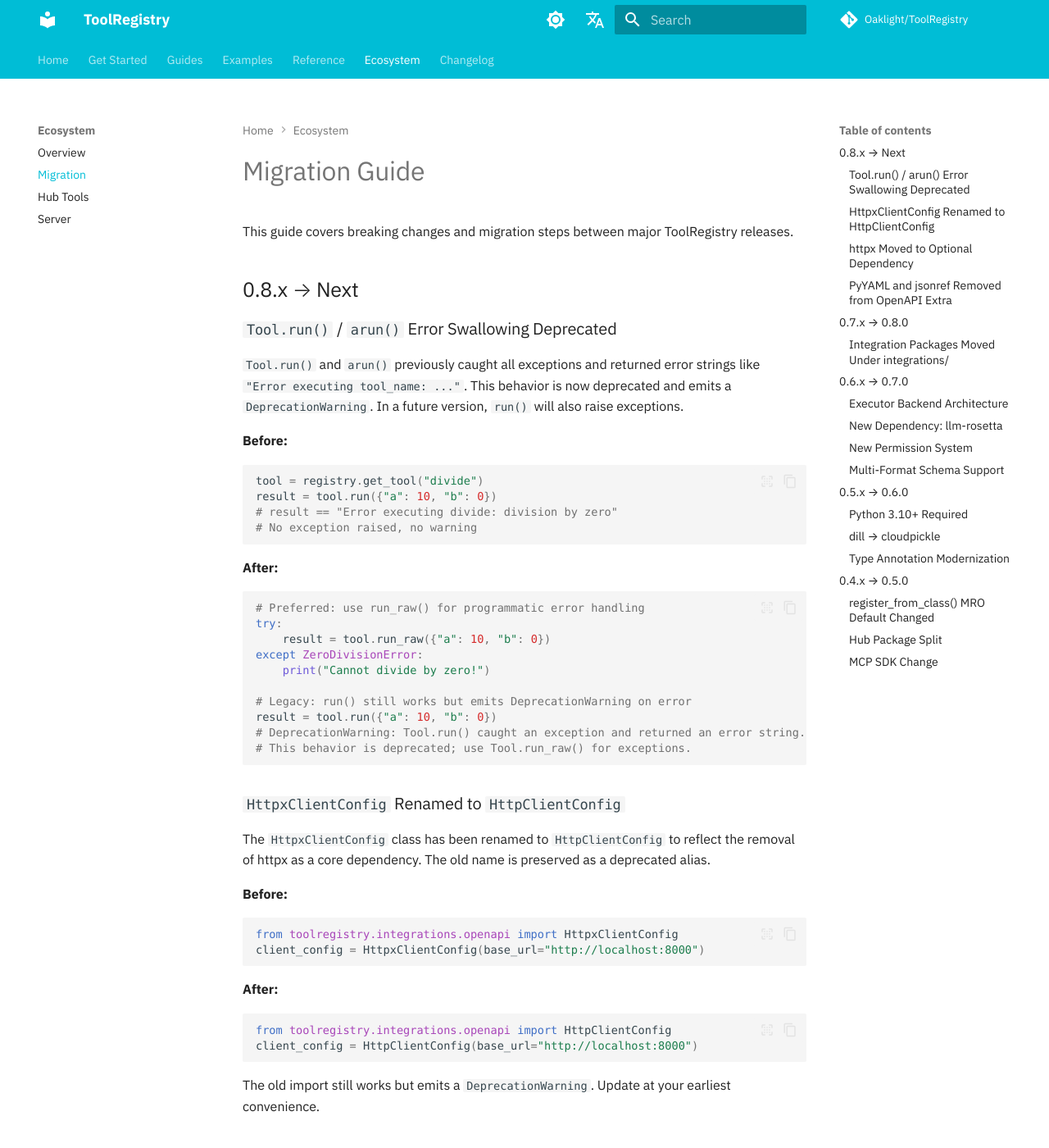
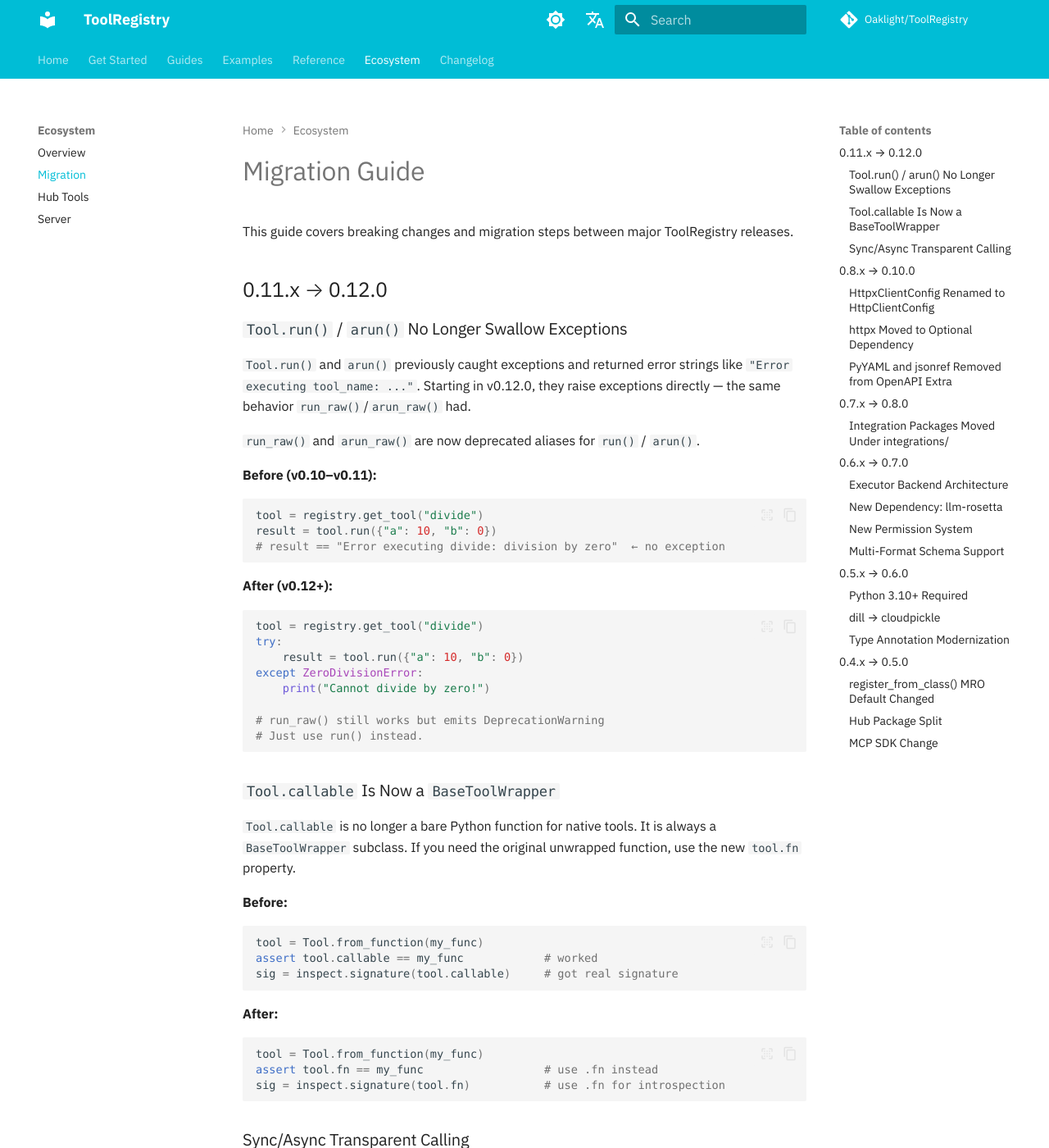
Before and after one commit to Oaklight/ToolRegistry, an MkDocs documentation site: the page built from docs/migration.md, in a window 1280 px wide and 1400 px high. Shown: the whole window at 82% size. Built offline with MkDocs 1.6.1 and Material for MkDocs 9.7.7, drawn with Linux system fonts in a browser that asks for light colours; some web fonts are replaced; comment, search, counter and statistics services are not loaded; some of the changed text lies outside the part shown.

Commit message:
docs: update migration guide and API reference for v0.12.0

````diff
--- a/docs/migration.md
+++ b/docs/migration.md
@@ -2,35 +2,72 @@
 
 This guide covers breaking changes and migration steps between major ToolRegistry releases.
 
-## 0.8.x → Next
+## 0.11.x → 0.12.0
 
-### `Tool.run()` / `arun()` Error Swallowing Deprecated
+### `Tool.run()` / `arun()` No Longer Swallow Exceptions
 
-`Tool.run()` and `arun()` previously caught all exceptions and returned error strings like `"Error executing tool_name: ..."`. This behavior is now deprecated and emits a `DeprecationWarning`. In a future version, `run()` will also raise exceptions.
+`Tool.run()` and `arun()` previously caught exceptions and returned error strings like `"Error executing tool_name: ..."`. Starting in v0.12.0, they raise exceptions directly — the same behavior `run_raw()`/`arun_raw()` had.
+
+`run_raw()` and `arun_raw()` are now deprecated aliases for `run()` / `arun()`.
+
+**Before (v0.10–v0.11):**
+
+```python
+tool = registry.get_tool("divide")
+result = tool.run({"a": 10, "b": 0})
+# result == "Error executing divide: division by zero"  ← no exception
+```
+
+**After (v0.12+):**
+
+```python
+tool = registry.get_tool("divide")
+try:
+    result = tool.run({"a": 10, "b": 0})
+except ZeroDivisionError:
+    print("Cannot divide by zero!")
+
+# run_raw() still works but emits DeprecationWarning
+# Just use run() instead.
+```
+
+### `Tool.callable` Is Now a `BaseToolWrapper`
+
+`Tool.callable` is no longer a bare Python function for native tools. It is always a `BaseToolWrapper` subclass. If you need the original unwrapped function, use the new `tool.fn` property.
 
 **Before:**
 
 ```python
-tool = registry.get_tool("divide")
-result = tool.run({"a": 10, "b": 0})
-# result == "Error executing divide: division by zero"
-# No exception raised, no warning
+tool = Tool.from_function(my_func)
+assert tool.callable == my_func            # worked
+sig = inspect.signature(tool.callable)     # got real signature
 ```
 
 **After:**
 
 ```python
-# Preferred: use run_raw() for programmatic error handling
-try:
-    result = tool.run_raw({"a": 10, "b": 0})
-except ZeroDivisionError:
-    print("Cannot divide by zero!")
+tool = Tool.from_function(my_func)
+assert tool.fn == my_func                  # use .fn instead
+sig = inspect.signature(tool.fn)           # use .fn for introspection
+```
 
-# Legacy: run() still works but emits DeprecationWarning on error
-result = tool.run({"a": 10, "b": 0})
-# DeprecationWarning: Tool.run() caught an exception and returned an error string.
-# This behavior is deprecated; use Tool.run_raw() for exceptions.
+### Sync/Async Transparent Calling
+
+All tools now support both `run()` and `arun()` regardless of whether the underlying function is sync or async:
+
+```python
+# Sync tool
+sync_tool = Tool.from_function(sync_add)
+sync_tool.run({"a": 1, "b": 2})           # direct call
+await sync_tool.arun({"a": 1, "b": 2})    # via asyncio.to_thread
+
+# Async tool
+async_tool = Tool.from_function(async_add)
+async_tool.run({"a": 1, "b": 2})          # via asyncio.run
+await async_tool.arun({"a": 1, "b": 2})   # direct await
 ```
+
+## 0.8.x → 0.10.0
 
 ### `HttpxClientConfig` Renamed to `HttpClientConfig`
 
````
Also changed, not shown: docs/api/core/tool.md (+24 -10 lines).
